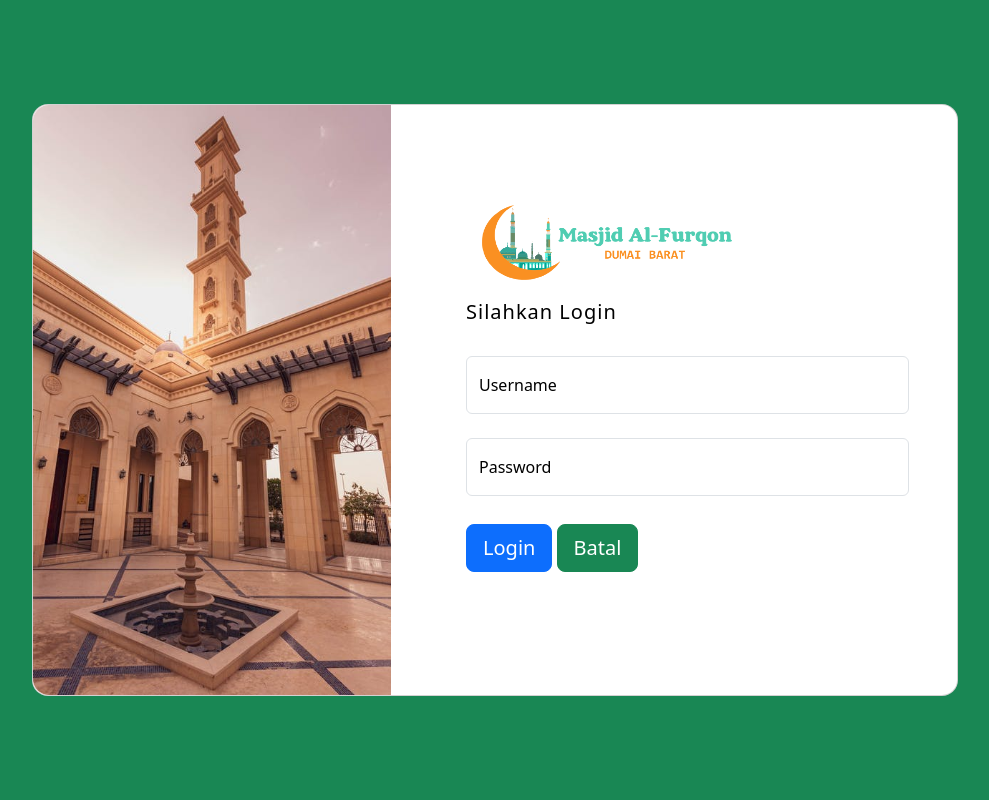
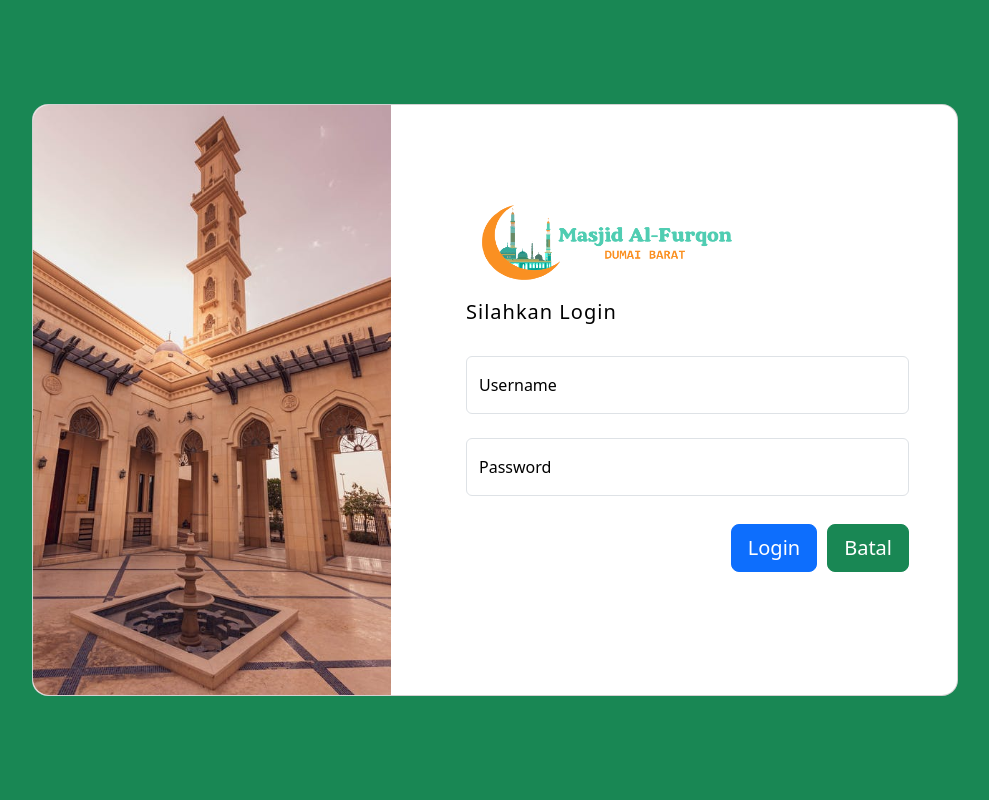
Before and after one commit to AdriskaEstiawan/Projek_PengelolanDataMasjid, a PHP site: page /login.php in a window 1280 px wide. Shown: the whole page, without its empty margins (145-1134 px from the left). Run offline with PHP 8.4, Linux system fonts and the light colour scheme; some libraries are stand-ins or nearby versions.

Commit message:
mengubah login dan password ke rata kanan

```diff
--- a/login.php
+++ b/login.php
@@ -72,9 +72,10 @@ if(isset($_POST['login'])) {
                   <div class="form-floating"> <input id="registerPassword" type="password" class="form-control"  name="Password"  placeholder="" required> <label for="registerPassword">Password</label> </div>
 
                   </div>
-                  <div class="pt-1 mb-4">
-                    <button class="btn btn-primary btn-lg btn-block" type="submit" name="login">Login</button>
-                    <a href="index.php" class="btn btn-success btn-lg btn-block">Batal</a>
+                  <div class="d-flex justify-content-end pt-1 mb-4">
+                  <button class="btn btn-primary btn-lg mr-2" type="submit" name="login">Login</button>
+                  <div style="width: 10px;"></div> <!-- Spacer kosong, bisa disesuaikan dengan kebutuhan -->
+                  <a href="index.php" class="btn btn-success btn-lg">Batal</a>
                   </div>
                 </form>
 
```
